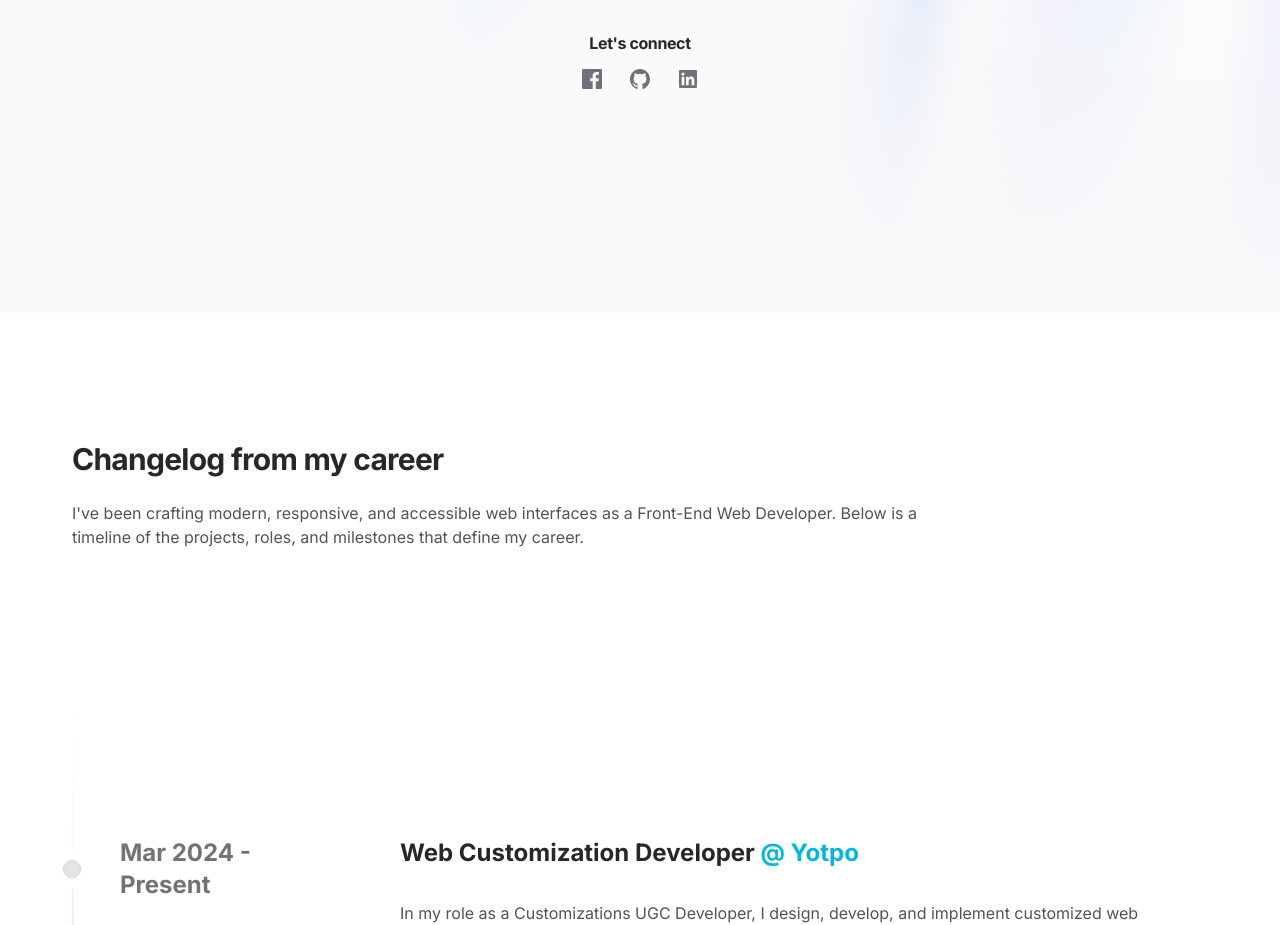
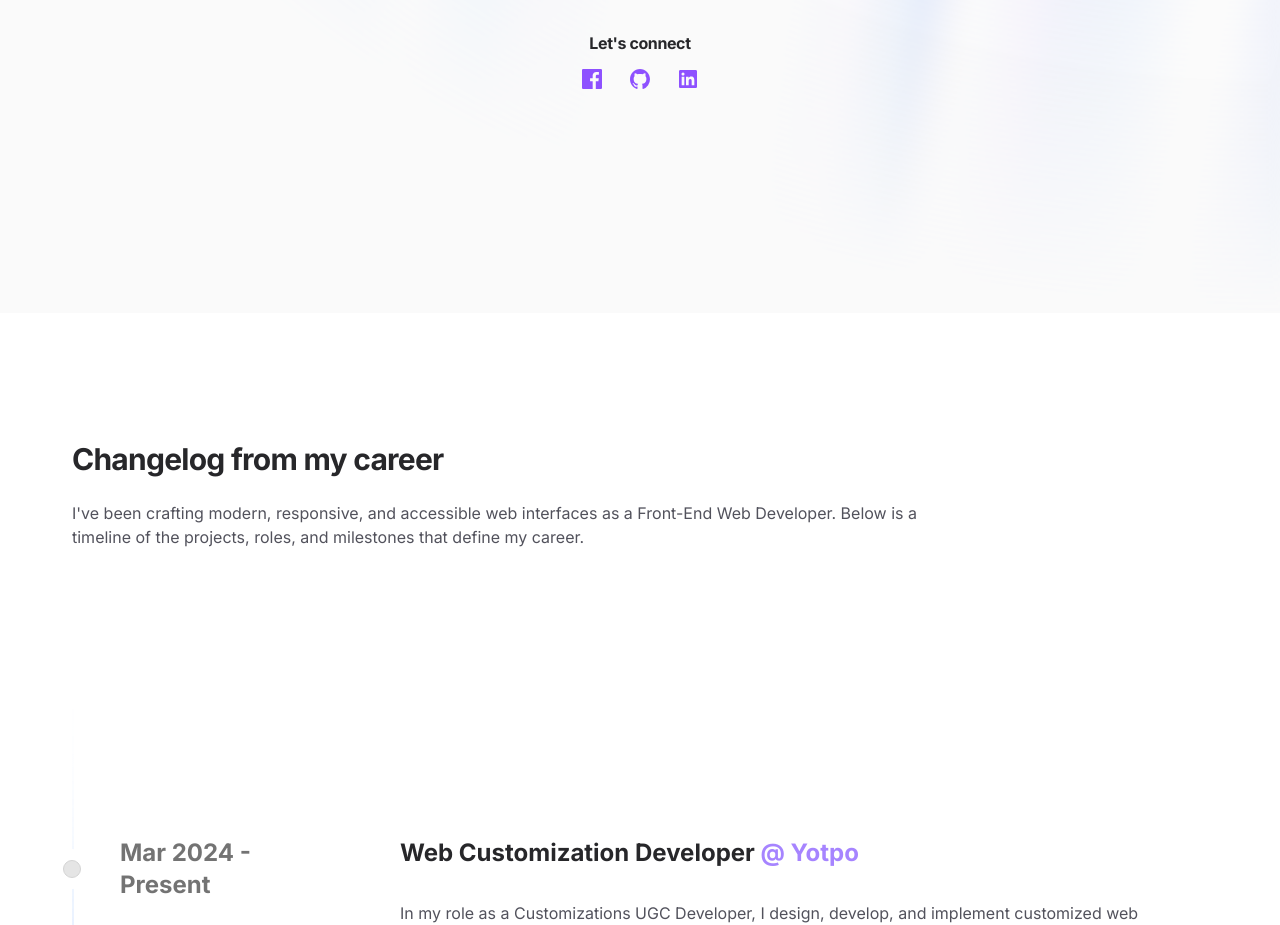
Before and after one commit to Kavin-crew/portfolio, a Next.js app: page / in a window 1280 px wide. Shown: the part 487-1412 px from the top of the page. Built offline with nearby package versions, Linux system fonts and the light colour scheme.

Commit message:
updating hero and timeline

```diff
--- a/app/_components/Navbar.js
+++ b/app/_components/Navbar.js
@@ -1,4 +1,5 @@
 "use client";
+import Link from "next/link";
 import {
   Navbar,
   NavBody,
@@ -44,14 +45,14 @@ export function NavbarDemo() {
             onClose={() => setIsMobileMenuOpen(false)}
           >
             {navItems.map((item, idx) => (
-              <a
+              <Link
                 key={`mobile-link-${idx}`}
                 href={item.link}
                 onClick={() => setIsMobileMenuOpen(false)}
                 className="relative text-neutral-600 dark:text-neutral-300"
               >
                 <span className="block">{item.name}</span>
-              </a>
+              </Link>
             ))}
             <div className="flex w-full flex-col gap-4">
               <NavbarButton
--- a/app/_components/ui/ResizeableNavbar.js
+++ b/app/_components/ui/ResizeableNavbar.js
@@ -8,6 +8,7 @@ import {
   useMotionValueEvent,
 } from "framer-motion";
 import Image from "next/image";
+import Link from "next/link";
 
 import React, { useRef, useState } from "react";
 
@@ -84,21 +85,23 @@ export const NavItems = ({ items, className, onItemClick }) => {
       )}
     >
       {items.map((item, idx) => (
-        <a
+        <Link
           onMouseEnter={() => setHovered(idx)}
           onClick={onItemClick}
-          className="relative px-4 py-2 text-neutral-600 dark:text-neutral-300"
+          className="relative text-zinc-600 hover:text-zinc-100 dark:text-neutral-300"
           key={`link-${idx}`}
           href={item.link}
         >
           {hovered === idx && (
             <motion.div
               layoutId="hovered"
-              className="absolute inset-0 h-full w-full rounded-full bg-gray-100 dark:bg-neutral-800"
+              className="absolute inset-0 h-full w-full rounded-full bg-violet-400 dark:bg-violet-300"
             />
           )}
-          <span className="relative z-20">{item.name}</span>
-        </a>
+          <span className="relative inline-block px-4 py-2  z-20 transition-all duration-300">
+            {item.name}
+          </span>
+        </Link>
       ))}
     </motion.div>
   );
--- a/app/_components/ui/Timeline.js
+++ b/app/_components/ui/Timeline.js
@@ -30,7 +30,7 @@ export const Timeline = () => {
       ref={containerRef}
     >
       <div className="max-w-7xl mx-auto pb-20 pt-20 px-4 md:px-8 lg:pb-32 lg:pt-32">
-        <h2 className="text-4xl font-bold tracking-tight  sm:text-3xl text-zinc-800 dark:text-zinc-100">
+        <h2 className="text-4xl font-bold tracking-tight sm:text-3xl text-zinc-800 dark:text-zinc-100">
           Changelog from my career
         </h2>
         <p className="mt-6 text-base text-zinc-600 dark:text-zinc-400 md:text-base max-w-4xl">
--- a/app/_data/contents.js
+++ b/app/_data/contents.js
@@ -391,18 +391,18 @@ export const navItems = [
   {
     name: "About",
     link: "/",
-    icon: <HomeIcon className="h-4 w-4 text-neutral-500 dark:text-white" />,
+    icon: <HomeIcon className="h-4 w-4 via-violet-400 dark:text-white" />,
   },
   {
     name: "Projects",
     link: "#projects",
-    icon: <UserIcon className="h-4 w-4 text-neutral-500 dark:text-white" />,
+    icon: <UserIcon className="h-4 w-4 via-violet-400 dark:text-white" />,
   },
   {
     name: "Contact",
     link: "#contact",
     icon: (
-      <CalendarDaysIcon className="h-4 w-4 text-neutral-500 dark:text-white" />
+      <CalendarDaysIcon className="h-4 w-4 via-violet-400 dark:text-white" />
     ),
   },
 ];
@@ -416,7 +416,7 @@ export const heroContent = [
       <svg
         viewBox="0 0 24 24"
         aria-hidden="true"
-        className="h-6 w-6 fill-zinc-500 transition group-hover:fill-zinc-600 dark:fill-zinc-400 dark:group-hover:fill-zinc-300"
+        className="h-6 w-6 fill-violet-500 transition group-hover:fill-violet-400 dark:fill-violet-300 dark:group-hover:fill-violet-200"
       >
         <path d="M20.9,2H3.1A1.1,1.1,0,0,0,2,3.1V20.9A1.1,1.1,0,0,0,3.1,22h9.58V14.25h-2.6v-3h2.6V9a3.64,3.64,0,0,1,3.88-4,20.26,20.26,0,0,1,2.33.12v2.7H17.3c-1.26,0-1.5.6-1.5,1.47v1.93h3l-.39,3H15.8V22h5.1A1.1,1.1,0,0,0,22,20.9V3.1A1.1,1.1,0,0,0,20.9,2Z" />
       </svg>
@@ -429,7 +429,7 @@ export const heroContent = [
       <svg
         viewBox="0 0 24 24"
         aria-hidden="true"
-        className="h-6 w-6 fill-zinc-500 transition group-hover:fill-zinc-600 dark:fill-zinc-400 dark:group-hover:fill-zinc-300"
+        className="h-6 w-6 fill-violet-500 transition group-hover:fill-violet-400 dark:fill-violet-300 dark:group-hover:fill-violet-200"
       >
         <path
           fillRule="evenodd"
@@ -446,7 +446,7 @@ export const heroContent = [
       <svg
         viewBox="0 0 24 24"
         aria-hidden="true"
-        className="h-6 w-6 fill-zinc-500 transition group-hover:fill-zinc-600 dark:fill-zinc-400 dark:group-hover:fill-zinc-300"
+        className="h-6 w-6 fill-violet-500 transition group-hover:fill-violet-400 dark:fill-violet-300 dark:group-hover:fill-violet-200"
       >
         <path d="M18.335 18.339H15.67v-4.177c0-.996-.02-2.278-1.39-2.278-1.389 0-1.601 1.084-1.601 2.205v4.25h-2.666V9.75h2.56v1.17h.035c.358-.674 1.228-1.387 2.528-1.387 2.7 0 3.2 1.778 3.2 4.091v4.715zM7.003 8.575a1.546 1.546 0 01-1.548-1.549 1.548 1.548 0 111.547 1.549zm1.336 9.764H5.666V9.75H8.34v8.589zM19.67 3H4.329C3.593 3 3 3.58 3 4.297v15.406C3 20.42 3.594 21 4.328 21h15.338C20.4 21 21 20.42 21 19.703V4.297C21 3.58 20.4 3 19.666 3h.003z"></path>
       </svg>
@@ -463,7 +463,10 @@ export const timelineData = [
         <HeadingSecondary>
           Web Customization Developer
           <Link href="https://www.yotpo.com/" target="_blank">
-            <span className="text-cyan-500"> @ Yotpo</span>
+            <span className="text-violet-400 dark:text-via-violet-300">
+              {" "}
+              @ Yotpo
+            </span>
           </Link>
         </HeadingSecondary>
         <Paragraph>
@@ -500,7 +503,10 @@ export const timelineData = [
         <HeadingSecondary>
           Web Developer ll
           <Link href="https://www.proweaver.com/" target="_blank">
-            <span className="text-cyan-500"> @ Proweaver</span>
+            <span className="text-violet-400 dark:text-via-violet-300">
+              {" "}
+              @ Proweaver
+            </span>
           </Link>
         </HeadingSecondary>
         <Paragraph>
@@ -525,7 +531,10 @@ export const timelineData = [
             href="https://www.linkedin.com/company/pmaxglobal"
             target="_blank"
           >
-            <span className="text-cyan-500"> @ PMAXGlobal Philippines</span>
+            <span className="text-violet-400 dark:text-via-violet-300">
+              {" "}
+              @ PMAXGlobal Philippines
+            </span>
           </Link>
         </HeadingSecondary>
         <Paragraph>
```
Also changed, not shown: app/globals.css (+8 -1 lines).
